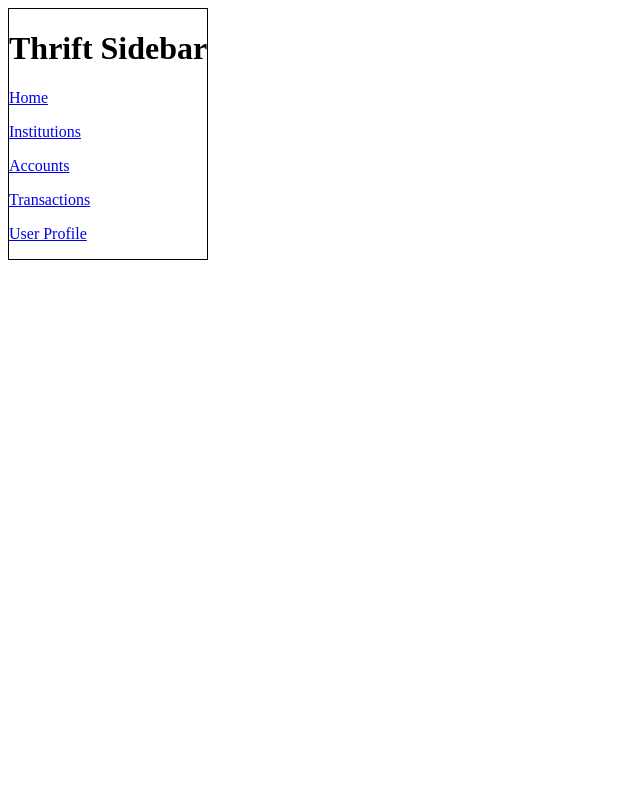
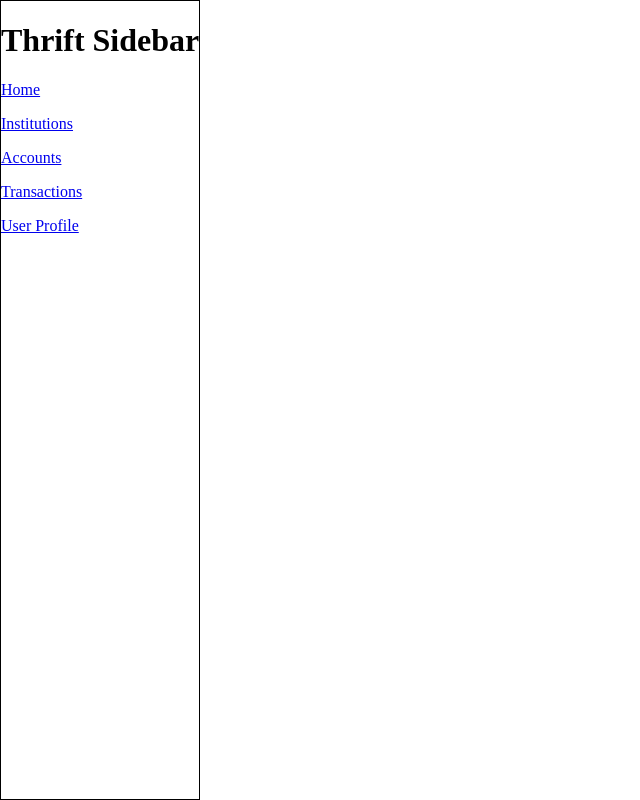
Before and after one commit to siemenjm/frontend-thrift, a React (Create React App) app: page / in a window 1280 px wide. Shown: the whole page, without its empty margins (0-640 px from the left). Built offline with nearby package versions, Linux system fonts and the light colour scheme.

Commit message:
Make app full-page;

```diff
--- a/src/App.css
+++ b/src/App.css
@@ -6,8 +6,15 @@
     box-sizing: border-box;
 }
 
+body {
+    min-height: 100vh;
+    margin: 0;
+    padding: 0;
+}
+
 #root {
     display: flex;
+    height: 100vh;
 }
 
 .sidebar {
```
